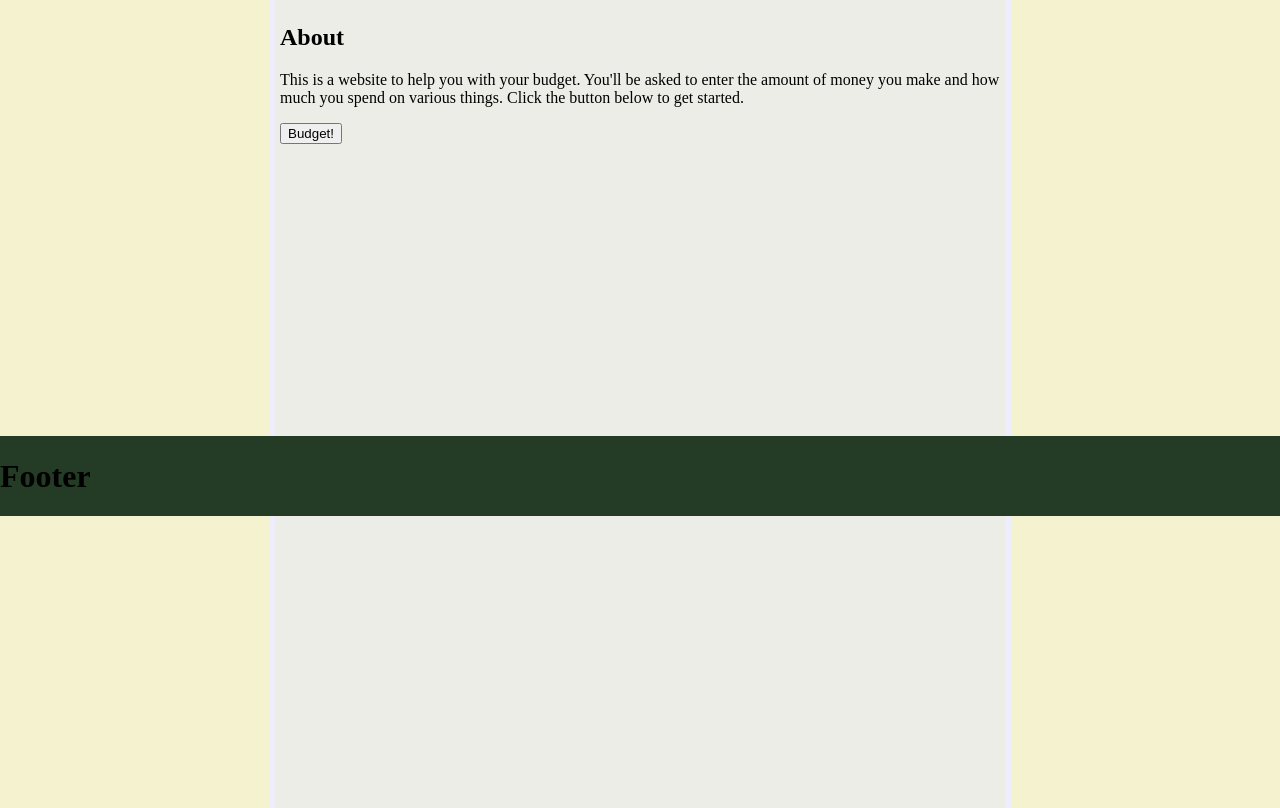
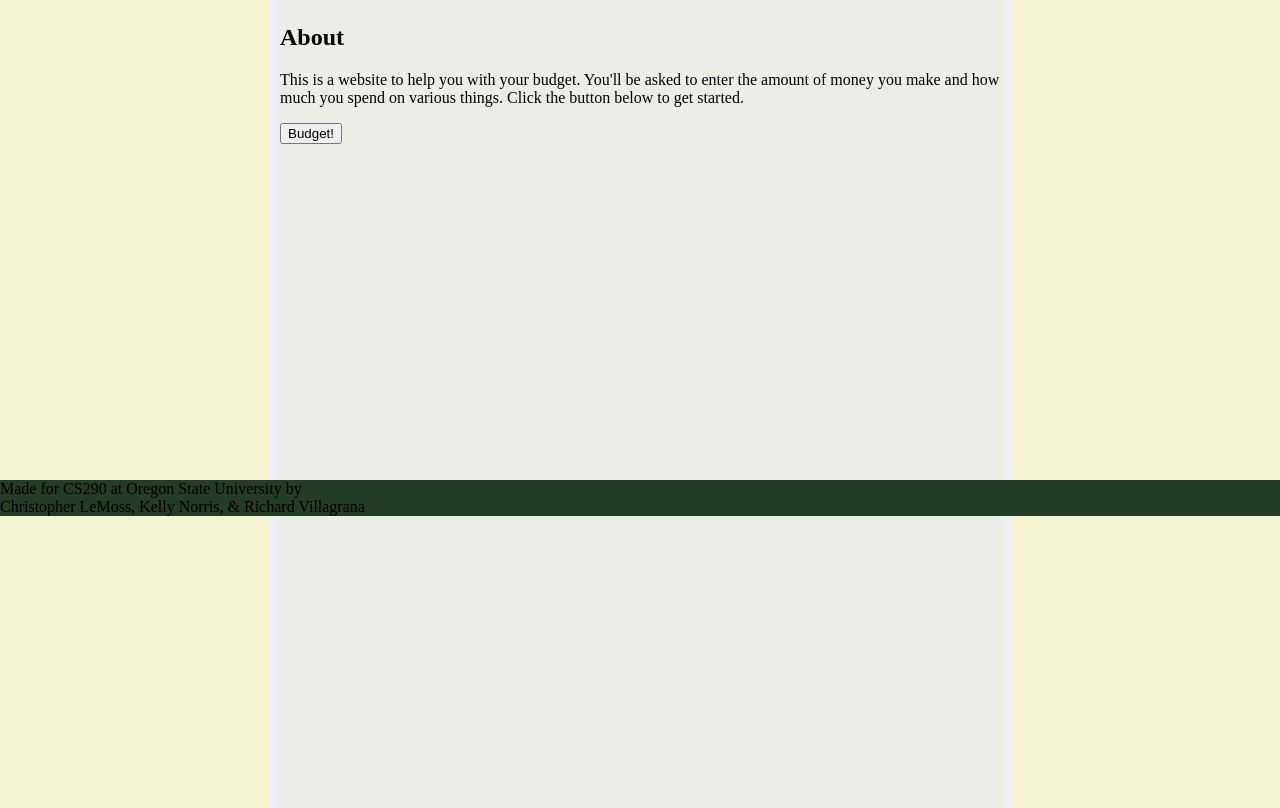
Before and after one commit to osu-cs290-f19/final-project-benny-s-budget, a Node server app: page / in a window 1280 px wide. Shown: the part 284-1092 px from the top of the page. Run offline with Node 20, Linux system fonts and the light colour scheme; some libraries are stand-ins or nearby versions.

Commit message:
Added text to footer referencing the authors of the sit

```diff
--- a/views/partials/footer.handlebars
+++ b/views/partials/footer.handlebars
@@ -1,3 +1,4 @@
 <footer id="footer">
-    <h1>Footer </h1>
+    Made for CS290 at Oregon State University by <br>
+    Christopher LeMoss, Kelly Norris, & Richard Villagrana
 </footer>
```
